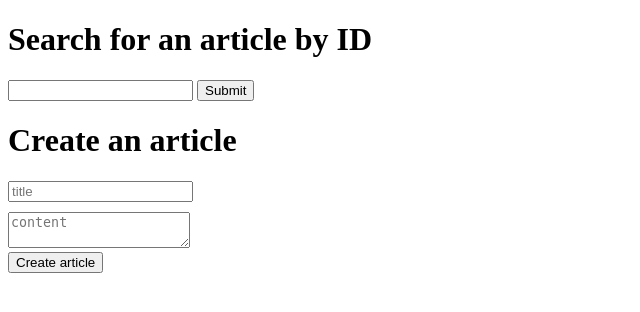
After one commit to AlyAssem/learn-django, a Django app: page /articles/create in a window 1280 px wide. The commit adds this page. Shown: the top 312 px of the page, without its empty margins (0-640 px from the left). Run offline with Django 3.2, Linux system fonts and the light colour scheme.

Commit message:
created a MVT for creating an article and navigating to it

```diff
--- a/articles/views.py
+++ b/articles/views.py
@@ -2,6 +2,20 @@ from django.shortcuts import render
 from articles.models import Article
 
 # Create your views here.
+
+
+def article_create_view(request):
+    # this method runs on both post and get for the given url
+    context = {}
+    if request.method == 'POST':
+        title = request.POST.get('title')
+        content = request.POST.get('content')
+        article_to_add = Article.objects.create(title=title, content=content)
+
+        context['article_obj'] = article_to_add
+        context['created'] = True
+
+    return render(request, "articles/create.html", context)
 
 
 def article_search_view(request):
--- a/learndjango/urls.py
+++ b/learndjango/urls.py
@@ -16,10 +16,11 @@ Including another URLconf
 from django.contrib import admin
 from django.urls import path
 from .views import home_view
-from articles.views import article_detail_view, article_search_view
+from articles.views import article_create_view, article_detail_view, article_search_view
 
 urlpatterns = [
     path('articles/', article_search_view),
+    path('articles/create', article_create_view),
     path('articles/<int:id>', article_detail_view),
     path('', home_view),
     path('admin/', admin.site.urls),
--- /dev/null
+++ b/templates/articles/create.html
@@ -0,0 +1,20 @@
+{% extends "base.html" %} {% block content_variable %} {% if not created %}
+<div>
+  <h1>Create an article</h1>
+  <form action="/articles/create" method="POST">
+    {% csrf_token %}
+    <div style="margin-top: 10px">
+      <input type="text" name="title" placeholder="title" />
+    </div>
+    <div style="margin-top: 10px">
+      <textarea name="content" placeholder="content"></textarea>
+    </div>
+    <button type="submit">Create article</button>
+  </form>
+</div>
+{% else %}
+
+<p>Article was created successfully!</p>
+<a href="/articles/{{article_obj.id}}">{{article_obj.title}}</a>
+
+{% endif %} {% endblock content_variable %}
--- a/templates/base.html
+++ b/templates/base.html
@@ -7,10 +7,13 @@
     <title>Document</title>
   </head>
   <body>
-    <form action="/articles/" method="GET">
-      <input type="text" name="q" />
-      <input type="submit" />
-    </form>
+    <div>
+      <h1>Search for an article by ID</h1>
+      <form action="/articles/" method="GET">
+        <input type="text" name="q" />
+        <input type="submit" />
+      </form>
+    </div>
     {% block content_variable %} {% endblock content_variable %}
   </body>
 </html>
```
